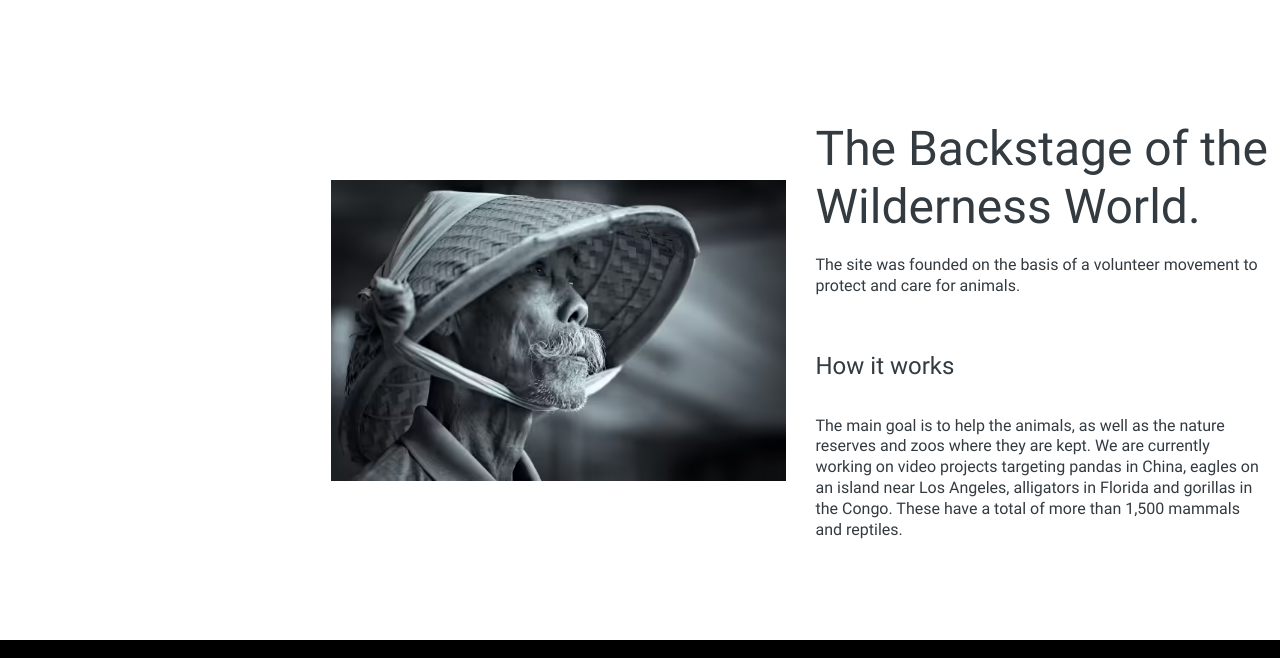
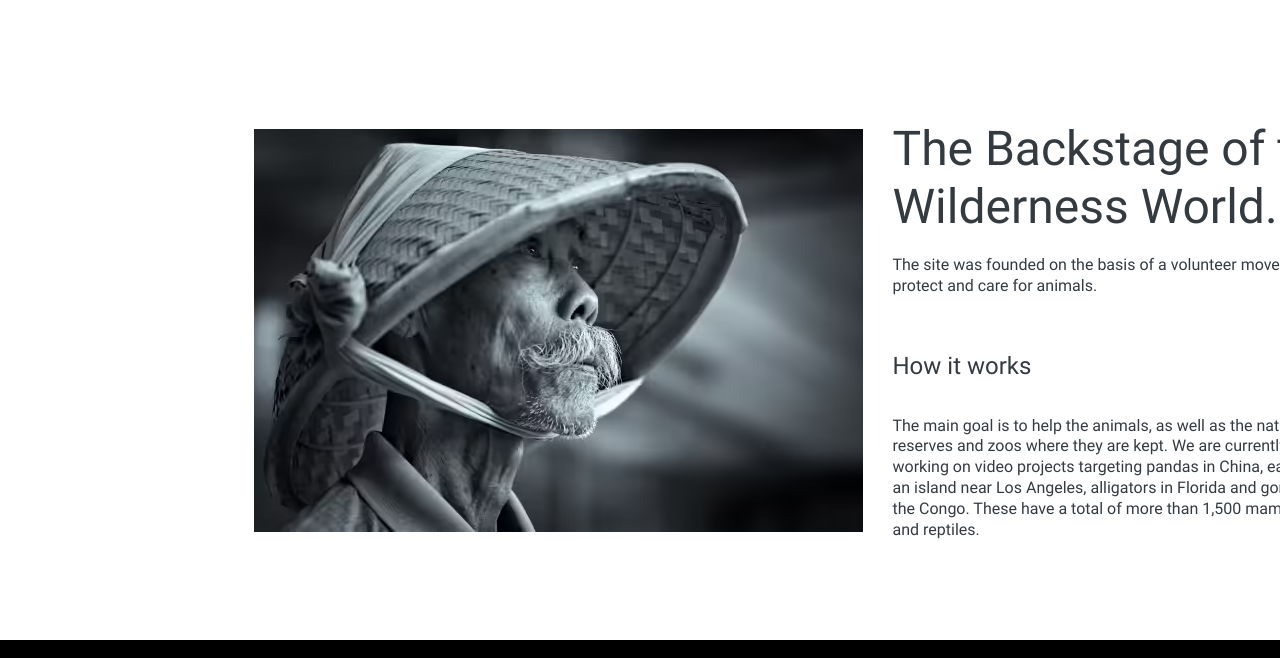
Before and after one commit to iamarrow88/online-zoo, a website: page app/index.html in a window 1280 px wide. Shown: the part 840-1498 px from the top of the page. Drawn offline with Linux system fonts and the light colour scheme; files whose address does not match are found by name.

Commit message:
fix: fix main img style in the about section

```diff
--- a/app/scss/main/_about.scss
+++ b/app/scss/main/_about.scss
@@ -17,8 +17,8 @@
   }
 
   &__img {
-    max-width: 455px;
-    max-height: 408px;
+    max-width: 610px;
+    max-height: 403px;
   }
 
   &__content {
```
Also changed, not shown: app/css/style.min.css.
